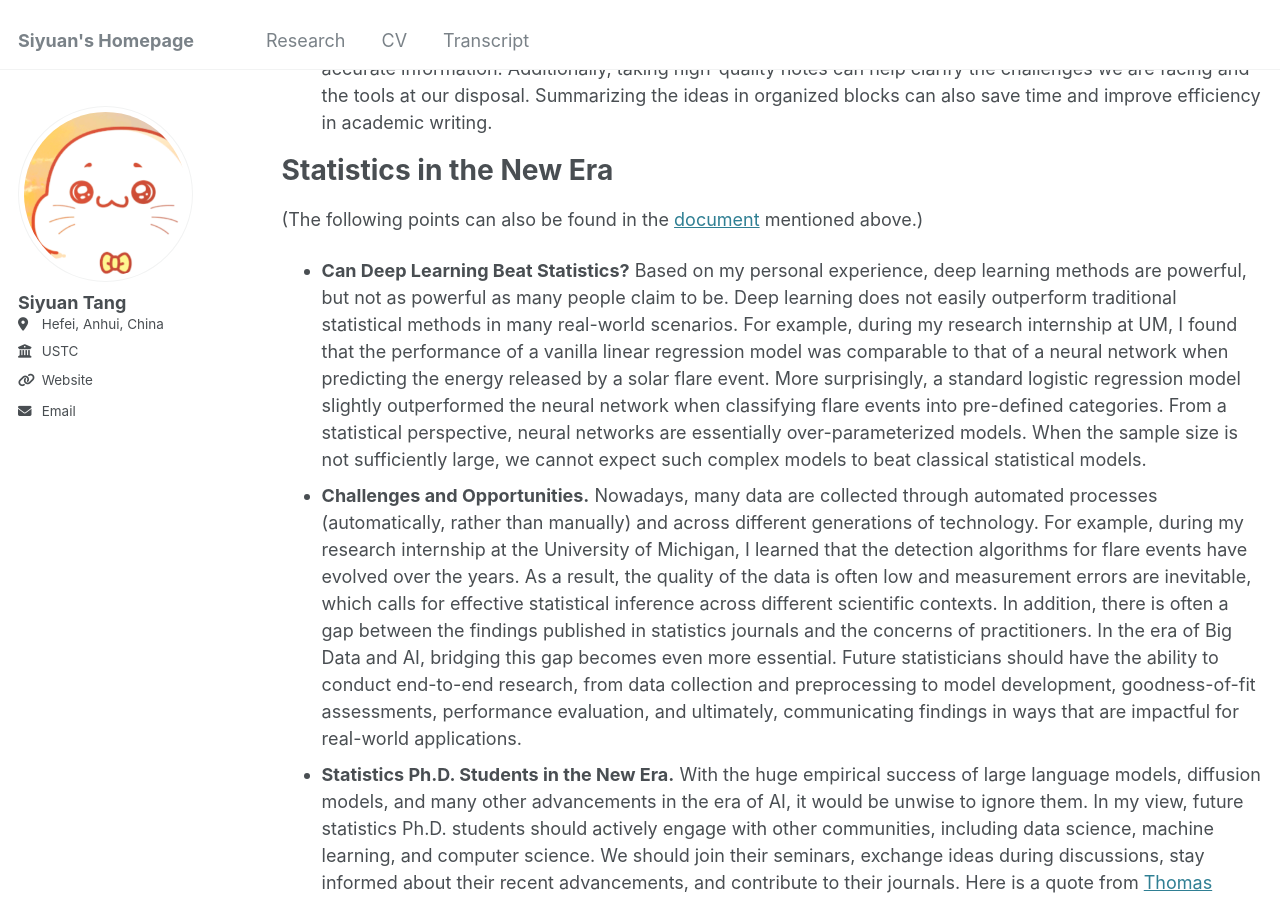
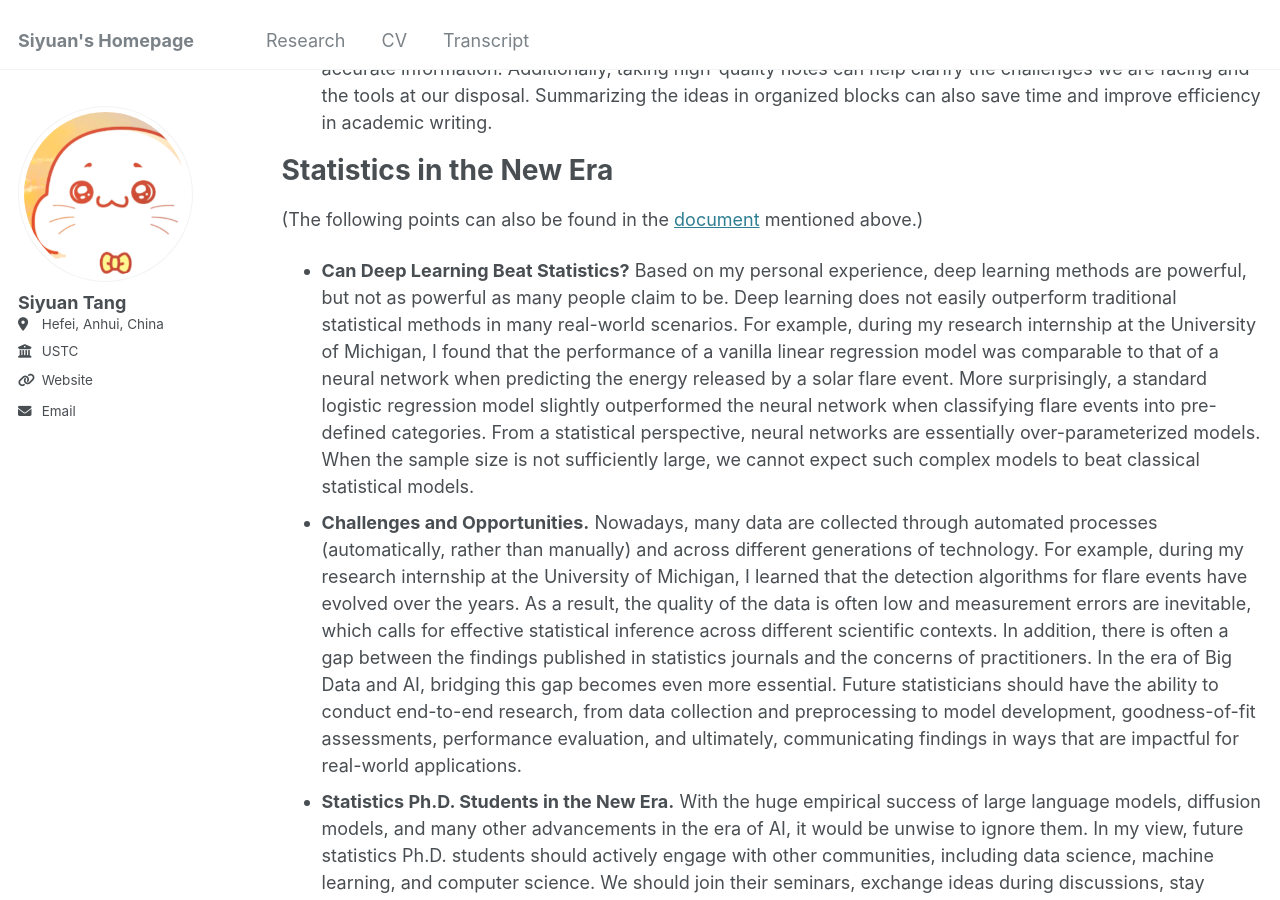
Before and after one commit to jacktangsy/jacktangsy.github.io, a Jekyll site: the page built from _pages/research.md, in a window 1280 px wide and 900 px high, scrolled down 935 px. Built offline with Jekyll 4.4.1, drawn with Linux system fonts in a browser that asks for light colours.

Commit message:
Update research.md

```diff
--- a/_pages/research.md
+++ b/_pages/research.md
@@ -32,7 +32,7 @@ Statistics in the New Era
 ====
 (The following points can also be found in the <a href="https://jacktangsy.github.io/files/Understanding_of_Research.pdf" target="_blank">document</a> mentioned above.)
 
-- **Can Deep Learning Beat Statistics?** Based on my personal experience, deep learning methods are powerful, but not as powerful as many people claim to be. Deep learning does not easily outperform traditional statistical methods in many real-world scenarios. For example, during my research internship at UM, I found that the performance of a vanilla linear regression model was comparable to that of a neural network when predicting the energy released by a solar flare event. More surprisingly, a standard logistic regression model slightly outperformed the neural network when classifying flare events into pre-defined categories. From a statistical perspective, neural networks are essentially over-parameterized models. When the sample size is not sufficiently large, we cannot expect such complex models to beat classical statistical models.
+- **Can Deep Learning Beat Statistics?** Based on my personal experience, deep learning methods are powerful, but not as powerful as many people claim to be. Deep learning does not easily outperform traditional statistical methods in many real-world scenarios. For example, during my research internship at the University of Michigan, I found that the performance of a vanilla linear regression model was comparable to that of a neural network when predicting the energy released by a solar flare event. More surprisingly, a standard logistic regression model slightly outperformed the neural network when classifying flare events into pre-defined categories. From a statistical perspective, neural networks are essentially over-parameterized models. When the sample size is not sufficiently large, we cannot expect such complex models to beat classical statistical models.
 - **Challenges and Opportunities.** Nowadays, many data are collected through automated processes (automatically, rather than manually) and across different generations of technology. For example, during my research internship at the University of Michigan, I learned that the detection algorithms for flare events have evolved over the years. As a result, the quality of the data is often low and measurement errors are inevitable, which calls for effective statistical inference across different scientific contexts. In addition, there is often a gap between the findings published in statistics journals and the concerns of practitioners. In the era of Big Data and AI, bridging this gap becomes even more essential. Future statisticians should have the ability to conduct end-to-end research, from data collection and preprocessing to model development, goodness-of-fit assessments, performance evaluation, and ultimately, communicating findings in ways that are impactful for real-world applications.
 - **Statistics Ph.D. Students in the New Era.** With the huge empirical success of large language models, diffusion models, and many other advancements in the era of AI, it would be unwise to ignore them. In my view, future statistics Ph.D. students should actively engage with other communities, including data science, machine learning, and computer science. We should join their seminars, exchange ideas during discussions, stay informed about their recent advancements, and contribute to their journals. Here is a quote from <a href="https://en.wikipedia.org/wiki/Thomas_Henry_Huxley" target="_blank">Thomas Henry Huxley</a>:
   > Try to learn something about everything and everything about something.
```
